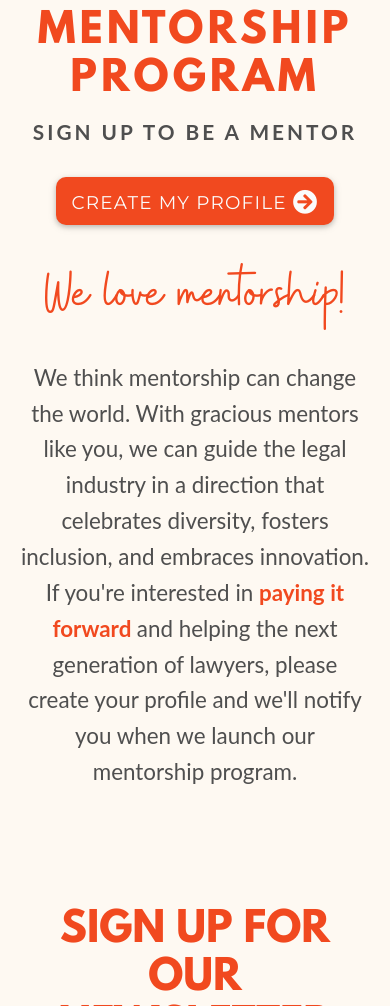
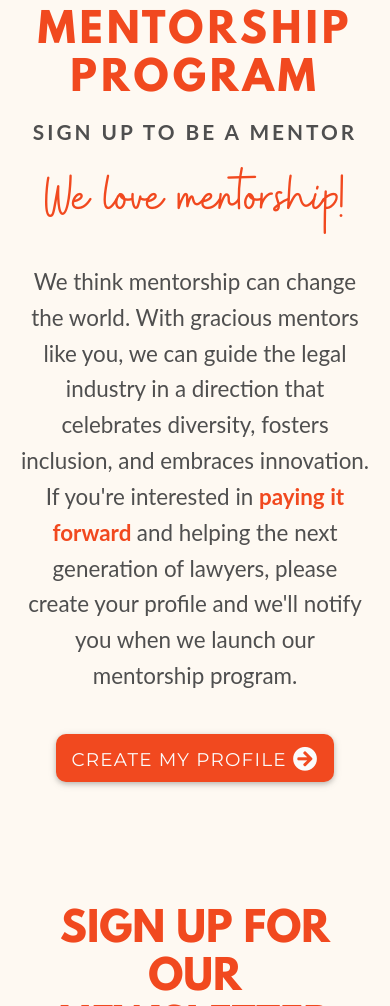
Before and after one commit to kellerflint/landing-page, a plain HTML site: page index.html in a window 390 px wide. Shown: the part 4473-5479 px from the top of the page. Drawn offline with nearby package versions, Linux system fonts and the light colour scheme; a web font is replaced by a local one.

Commit message:
moved create my profile button to below text on mobile

```diff
--- a/index.html
+++ b/index.html
@@ -511,13 +511,14 @@
         <!-- MENTORSHIP PROGRAM -->
         <!-- ------------------ -->
 
-        <div class="row my-5">
+        <div class="row my-5 d-flex">
             <div class="col-12 col-lg-4 offset-0 offset-lg-1 text-center">
                 <h3 class="mentorship-program-subtext font-l">COMING SOON</h3>
                 <h1 id="mentorship-heading" class="section-heading text-orange my-3 font-le">MENTORSHIP <br /> PROGRAM
                 </h1>
                 <h3 class="mentorship-program-subtext font-l font-weight-bold">SIGN UP TO BE A MENTOR</h3>
-                <button id="mentor-profile-button" class="btn bg-orange text-light px-3 py-2 my-4 mx-3 font-m">
+                <button id="mentor-profile-button"
+                    class="btn bg-orange text-light px-3 py-2 my-4 mx-3 font-m d-none d-lg-inline-block">
                     CREATE MY PROFILE <i class="fas fa-arrow-circle-right fa-lg mt-2"></i>
                 </button>
             </div>
@@ -536,6 +537,12 @@
                     we'll notify you when we launch our
                     mentorship program.
                 </p>
+                <div class="d-flex justify-content-center">
+                    <button id="mentor-profile-button"
+                        class="btn bg-orange text-light px-3 py-2 my-4 mx-3 font-m d-lg-inline-block d-lg-none">
+                        CREATE MY PROFILE <i class="fas fa-arrow-circle-right fa-lg mt-2"></i>
+                    </button>
+                </div>
             </div>
 
         </div>
```
